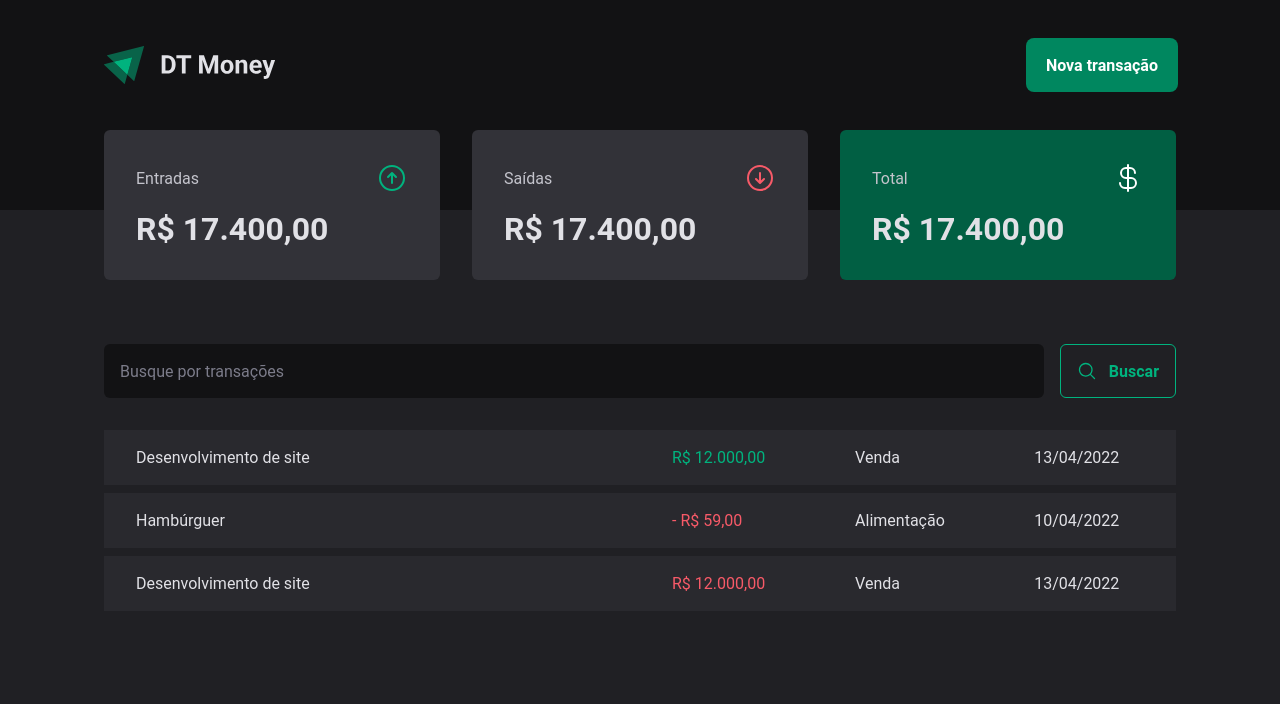
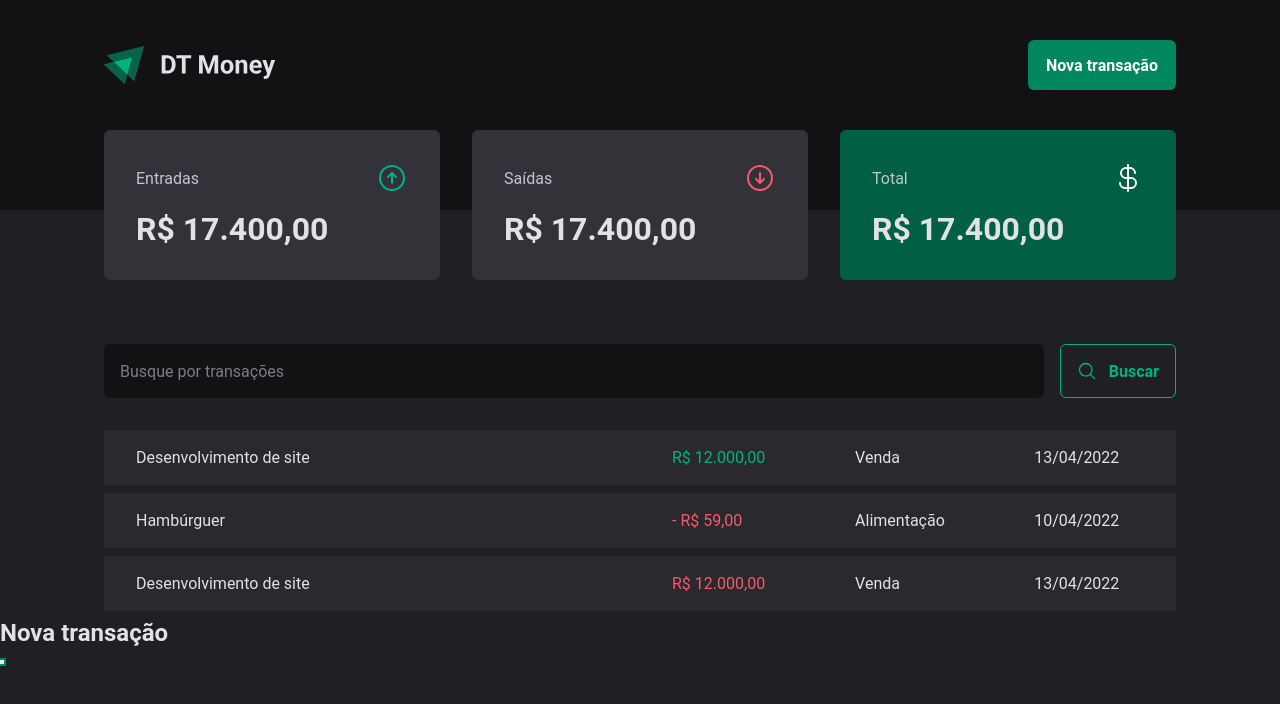
Before and after one commit to yuriqpaiva/dt-money, a React app: page / in a window 1280 px wide. Both pictures are taken after a click on the button "Nova transação". Shown: the top 704 px of the page. Built offline with nearby package versions, Linux system fonts and the light colour scheme; the HTML template or start-up script is replaced by a standard one.

Commit message:
Add new transaction dialog structure with radix

```diff
--- a/package.json
+++ b/package.json
@@ -11,6 +11,7 @@
   },
   "dependencies": {
     "@phosphor-icons/react": "^2.0.9",
+    "@radix-ui/react-dialog": "^1.0.3",
     "@types/styled-components": "^5.1.26",
     "react": "^18.2.0",
     "react-dom": "^18.2.0",
--- a/src/components/Header/index.tsx
+++ b/src/components/Header/index.tsx
@@ -1,13 +1,26 @@
-import { HeaderContainer, HeaderContent, NewTransactionButton } from "./styles";
+import { HeaderContainer, HeaderContent, NewTransactionButton } from './styles';
 import logoImg from '../../assets/logo.svg';
+import * as Dialog from '@radix-ui/react-dialog';
 
 export function Header() {
   return (
     <HeaderContainer>
       <HeaderContent>
         <img src={logoImg} alt="" />
-        <NewTransactionButton>Nova transação</NewTransactionButton>
+
+        <Dialog.Root>
+          <Dialog.DialogTrigger asChild>
+            <NewTransactionButton>Nova transação</NewTransactionButton>
+          </Dialog.DialogTrigger>
+          <Dialog.Portal>
+            <Dialog.Overlay />
+            <Dialog.Content>
+              <Dialog.Title>Nova transação</Dialog.Title>
+              <Dialog.Close />
+            </Dialog.Content>
+          </Dialog.Portal>
+        </Dialog.Root>
       </HeaderContent>
     </HeaderContainer>
-  )
+  );
 }
```
Also changed, not shown: 1 other file (tests, documents, lock files or other folders).
